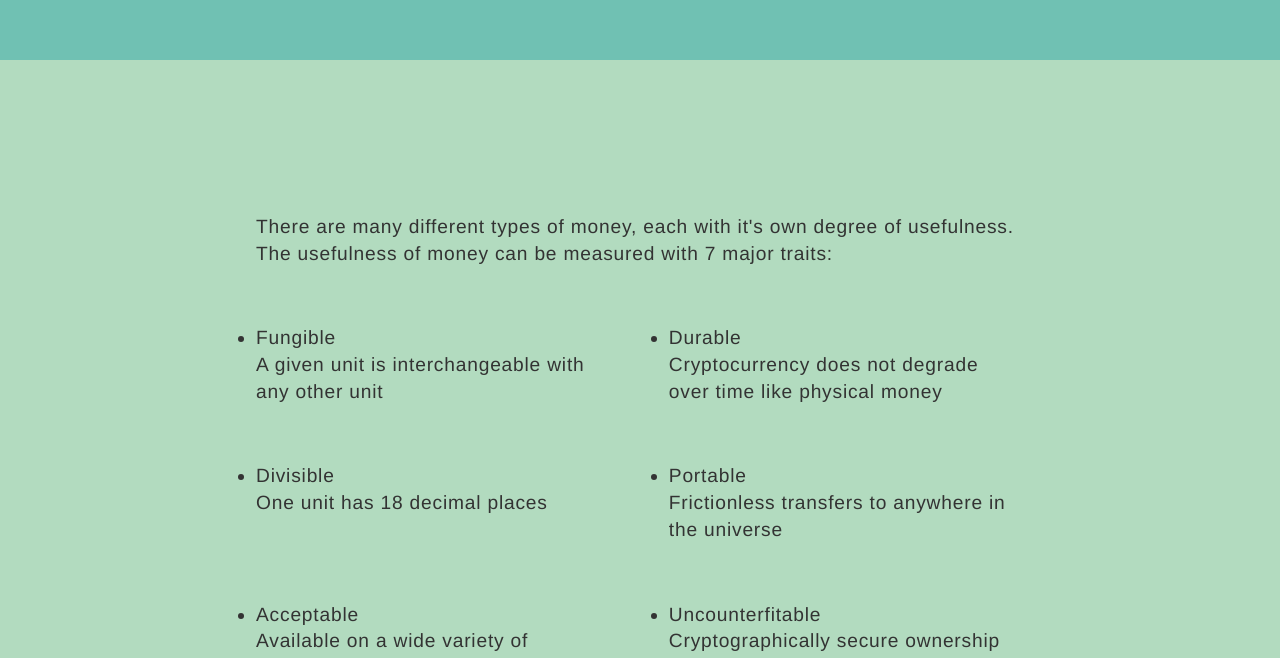
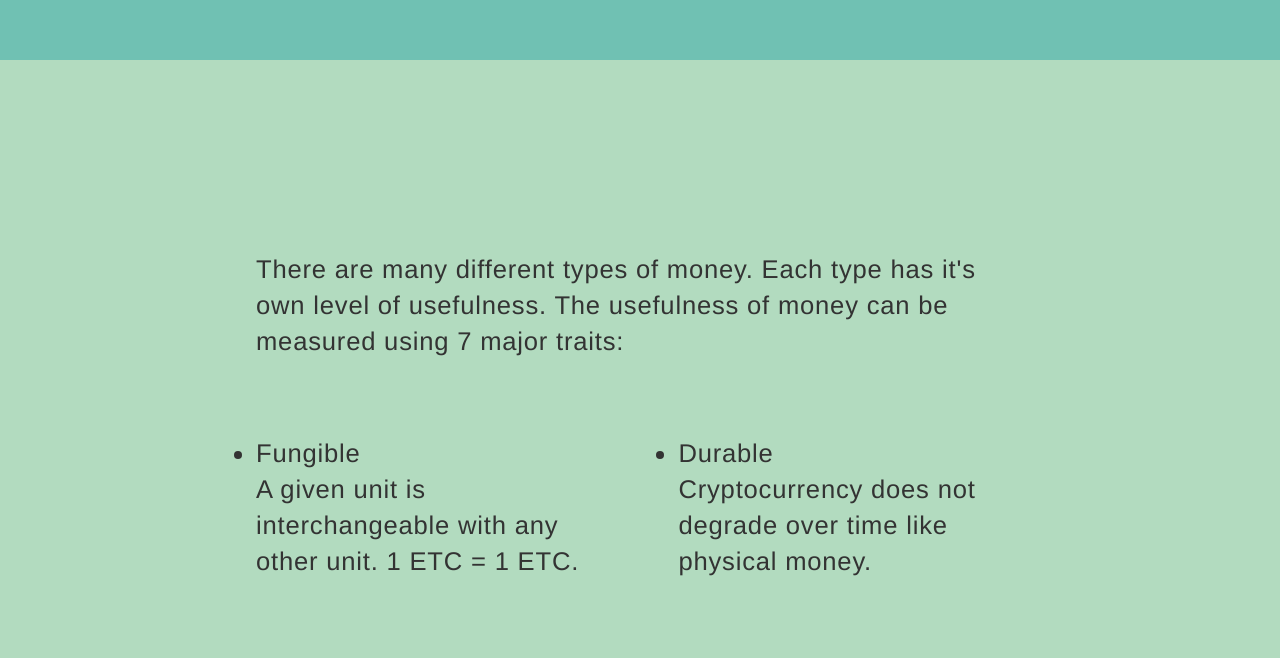
Before and after one commit to web3masons/etcismoney, a Next.js app: page / in a window 1280 px wide. Shown: the part 2115-2773 px from the top of the page. Built offline with nearby package versions, Linux system fonts and the light colour scheme; no server answers.

Commit message:
Final updates from vietnam

```diff
--- a/components/Chart.jsx
+++ b/components/Chart.jsx
@@ -38,7 +38,7 @@ const chart = () => {
     <div className="chart-container">
       <div>
         <div className="title">
-          <small>This is an estimate as actual emission varies slightly due to uncle rate</small>
+          <small>This is an estimate; actual emission varies due to uncle rate, but not greatly</small>
           ETC Emission Schedule*
         </div>
 
--- a/components/Countdown.jsx
+++ b/components/Countdown.jsx
@@ -15,8 +15,7 @@ function useCountdown (url) {
     const thisEra = Math.floor(currentBlock / 5e6)
     const nextEra = thisEra + 1
     const targetBlock = nextEra * 5e6
-    const targetTime = startDate + (targetBlock * 15 * 1000)
-    const difference = +new Date(targetTime) - +new Date()
+    const difference = (targetBlock - currentBlock) * 15 * 1000
     setData({
       currentBlock,
       thisEra,
@@ -24,7 +23,6 @@ function useCountdown (url) {
       currentMined,
       nextEra,
       targetBlock,
-      targetTime,
       ready: true,
       days: Math.floor(difference / (1000 * 60 * 60 * 24)),
       hours: Math.floor((difference / (1000 * 60 * 60)) % 24),
--- a/components/HardMoney.jsx
+++ b/components/HardMoney.jsx
@@ -1,5 +1,5 @@
-import React from 'react'
-import Chart from './Chart'
+import React from "react";
+import Chart from "./Chart";
 
 export const text = `
 Money exists in many forms with varying degrees of usefulness.
@@ -8,7 +8,7 @@ This is a new paragraph and it's cool. This is not a new paragarph.
 This is a line break and doens't do much.
 
 Hello.
-`
+`;
 
 const HardMoney = () => (
   <>
@@ -18,7 +18,7 @@ const HardMoney = () => (
       </a>
     </h1>
     <h3 className="subtitle">
-      An opinionated reminder about the quailities of "hard money" and how they
+      An opinionated reminder about the qualities of "hard money" and how they
       relate to
       <br />
       <br />
@@ -30,46 +30,51 @@ const HardMoney = () => (
     <div className="hard-money big-text">
       <div>
         <p>
-          There are many different types of money, each with it's own degree of
-          usefulness. The usefulness of money can be measured with 7 major
+          There are many different types of money. Each type has it's own level
+          of usefulness. The usefulness of money can be measured using 7 major
           traits:
         </p>
         <ul className="grid">
           <li>
             <b>Fungible</b>
-            <br />A given unit is interchangeable with any other unit
+            <br />A given unit is interchangeable with any other unit. 1 ETC = 1
+            ETC.
           </li>
           <li>
             <b>Durable</b>
             <br />
-            Cryptocurrency does not degrade over time like physical money
+            Cryptocurrency does not degrade over time like physical money.
           </li>
           <li>
             <b>Divisible</b>
             <br />
-            One unit has 18 decimal places
+            Gold can be melted down and recast. ETC can be split to 18 decimal
+            places.
           </li>
           <li>
             <b>Portable</b>
             <br />
-            Frictionless transfers to anywhere in the universe
+            Cryptocurrencies enable frictionless transfers to anywhere in the
+            universe.
           </li>
           <li>
             <b>Acceptable</b>
             <br />
-            Available on a wide variety of exchanges
+            ETC is one of the most accepted cryptocurrencies - by hundreds of
+            exchanges worldwide.
           </li>
           <li>
             <b>Uncounterfitable</b>
             <br />
-            Cryptographically secure ownership
+            Proof of Work plus hash power equals double spending being extremely
+            difficult to achieve.
           </li>
           <li className="span-columns">
             <b>Limited in Supply</b>
             <br />
-            Last but not least, the supply (emission) is limited to prevent
+            Last but not least, the supply of ETC is limited to prevent
             devaluing by inflation; certainty about future supply provides a
-            stronger store of value
+            strong store of value.
           </li>
         </ul>
       </div>
@@ -79,12 +84,12 @@ const HardMoney = () => (
         Like Bitcoin, Ethereum Classic has a <b>fixed emission schedule</b>.
       </p>
       <p>
-        ETC is the only major Smart Contract platform with a{' '}
+        ETC is the only major Smart Contract platform with a{" "}
         <b>known future supply</b>.
       </p>
       <p>Here's what that future supply looks like:</p>
     </div>
   </>
-)
+);
 
-export default HardMoney
+export default HardMoney;
--- a/data.js
+++ b/data.js
@@ -5,10 +5,10 @@ export const columns = [
 ]
 
 export const rows = [
-  { key: 'limitedSupply', name: 'Known Supply', text: 'BTC and ETC have a fixed emission curve, as shown above. ETH has an unknown future supply that can be changed at any time.' },
+  { key: 'limitedSupply', name: 'Known Supply', text: 'BTC and ETC have a fixed emission curve, as shown above. ETH has an unknown future supply that can be easily changed at any time.' },
   { key: 'proofOfWork', name: 'Proof of Work', text: 'ETH is switching to Proof of Stake in the near future. ETC is committed to remaining on the more secure Proof of Work indefinitely.' },
-  { key: 'programmable', name: 'Turing Complete', text: 'ETH and ETC use the same underlying EVM to enable Smart Contracts; any contract deployed on ETH can also be deployed on ETC.' },
-  { key: 'premine', name: 'No Premine', text: 'About 70m ETH was pre-allocated to investors and developers. When they began, ETC and BTC distributions were not pre-mined.' },
+  { key: 'programmable', name: 'Turing Complete', text: 'ETH and ETC use the same underlying EVM to enable Smart Contracts; any contract deployed on ETH will also be deployable on ETC.' },
+  { key: 'premine', name: 'No Premine', text: 'About 70m ETH (now well over half) was pre-allocated to investors and developers. ETC and BTC distributions were not pre-mined.' },
   { key: 'foundation', name: 'No Foundation', text: 'BTC and ETC have no central leadership or foundation to direct development, making them more decentralized and resilient.' },
   { key: 'irregularState', name: 'No Irregular State', text: 'ETC exists in response to ETH\'s TheDAO bailout hardfork. This "irregular state change" is a permenant reminder that your ETH can be confiscated.' },
   { key: 'l1scalability', name: 'Layer 1 Scalabiltiy', text: 'ETH\'s attempt to scale Layer 1 necessarily creates state bloat, security and availability tradeoffs for only a meager increase in throughput.' },
--- a/package.json
+++ b/package.json
@@ -5,7 +5,9 @@
   "scripts": {
     "dev": "next dev",
     "build": "next build",
-    "start": "npm run dev"
+    "export": "next export",
+    "start": "npm run dev",
+    "deploy": "now --prod"
   },
   "dependencies": {
     "@zeit/next-sass": "^1.0.1",
--- a/style.scss
+++ b/style.scss
@@ -1,21 +1,20 @@
-@import './node_modules/normalize.css/normalize.css';
+@import "./node_modules/normalize.css/normalize.css";
 
 $orange: rgba(254, 191, 123, 1);
 $purple: rgba(210, 144, 250, 1);
 $green: rgba(157, 255, 72, 1);
 
-$col1: #247BA0;
-$col2: #70C1B3;
-$col3: #B2DBBF;
-$col4: #F3FFBD;
-$col5: #FF1654;
+$col1: #247ba0;
+$col2: #70c1b3;
+$col3: #b2dbbf;
+$col4: #f3ffbd;
+$col5: #ff1654;
 $light: rgb(254, 254, 254);
 $grey: #444;
 $dark: black;
 
-
 body {
-  font-family: 'Helvetica Neue', 'Helvetica', sans-serif;
+  font-family: "Helvetica Neue", "Helvetica", sans-serif;
   font-weight: 200;
   letter-spacing: 0.05em;
   line-height: 1.4;
@@ -36,7 +35,6 @@ h1.title {
 a {
   color: inherit;
   text-decoration: none;
-
 }
 
 h3.subtitle {
@@ -61,7 +59,6 @@ a:hover {
   opacity: 0.5;
 }
 
-
 table {
   border-collapse: collapse;
 }
@@ -72,10 +69,10 @@ table {
 }
 
 .chart-container {
-  font-size: 1vw;
+  font-size: 16px;
 
   .chart-wrapper {
-    height: 20vw;
+    height: 25vw;
   }
 
   .title {
@@ -122,17 +119,16 @@ p:last-child {
 .big-text {
   padding: 6em 0;
   background: $col3;
-  font-size: 2vw;
+  font-size: 2.5vw;
 
   &.alt {
     background: $col4;
   }
 
-
-  >div {
+  > div {
     max-width: 60vw;
     margin: auto;
-    font-size: 1.5vw;
+    font-size: 2vw;
   }
 }
 
@@ -155,7 +151,7 @@ p:last-child {
       font-size: 3vw;
       font-weight: bold;
 
-      >div {
+      > div {
         font-size: 14vw;
       }
     }
@@ -191,11 +187,11 @@ p:last-child {
   }
 
   tbody tr:nth-child(odd) {
-    background: rgba(0, 0, 0, .05);
+    background: rgba(0, 0, 0, 0.05);
   }
 
   tbody {
-    background: rgba(255, 255, 255, .8);
+    background: rgba(255, 255, 255, 0.8);
   }
 
   td:first-child,
@@ -209,7 +205,7 @@ p:last-child {
   }
 
   .btc {
-    background: rgba($orange, .6);
+    background: rgba($orange, 0.6);
   }
 
   thead .btc {
@@ -217,7 +213,7 @@ p:last-child {
   }
 
   .eth {
-    background: rgba($purple, .6);
+    background: rgba($purple, 0.6);
   }
 
   thead .eth {
@@ -225,7 +221,7 @@ p:last-child {
   }
 
   .etc {
-    background: rgba($green, .6);
+    background: rgba($green, 0.6);
   }
 
   thead .etc {
@@ -233,7 +229,7 @@ p:last-child {
   }
 
   td.off {
-    background: rgba(0, 0, 0, .1);
+    background: rgba(0, 0, 0, 0.1);
   }
 }
 
@@ -256,18 +252,18 @@ p:last-child {
 }
 
 code {
-  background: rgba(0, 0, 0, .09);
+  background: rgba(0, 0, 0, 0.09);
   padding: 0.2em 0.4em;
 }
 
 .chart-grid {
   background: $light;
 
-  >div {
+  > div {
     width: 50%;
     display: block;
     float: left;
-    padding: 10vh 5vw;
+    padding: 15vh 5vw;
     box-sizing: border-box;
   }
 
@@ -279,7 +275,7 @@ code {
 
   .description {
     text-align: left;
-    font-size: 1.5vw;
+    font-size: 1.7vw;
   }
 }
 
@@ -287,27 +283,28 @@ code {
   .big-text {
     font-size: 8vw;
 
-    >p {
+    > p {
       padding: 0 10vw;
     }
 
-    >div {
+    > div {
       font-size: 4vw;
+      max-width: 70vw;
     }
   }
 
   .grid {
     display: block;
 
-    >* {
-      padding-bottom: 3vh;
+    > * {
+      padding-bottom: 5vh;
     }
   }
 
   .chart-grid {
     padding-top: 10vh;
 
-    >div {
+    > div {
       width: 100%;
       padding: 0 10vw;
       padding-bottom: 10vh;
@@ -337,7 +334,7 @@ code {
     .grid div {
       font-size: 10vw;
 
-      >div {
+      > div {
         font-size: 50vw;
       }
     }
@@ -359,7 +356,7 @@ code {
   }
 
   h3.subtitle {
-    font-size: 8vw;
+    font-size: 7.5vw;
 
     img {
       height: 10vh;
@@ -394,7 +391,7 @@ code {
 
 .recharts-tooltip-wrapper {
   text-shadow: 1px 1px 10px white;
-  background: rgba(255, 255, 255, .9);
+  background: rgba(255, 255, 255, 0.9);
   padding: 4px;
   text-align: left;
 }
```
Also changed, not shown: pages/index.js (+38 -15 lines), public/social.png (added), 1 other file (tests, documents, lock files or other folders).
